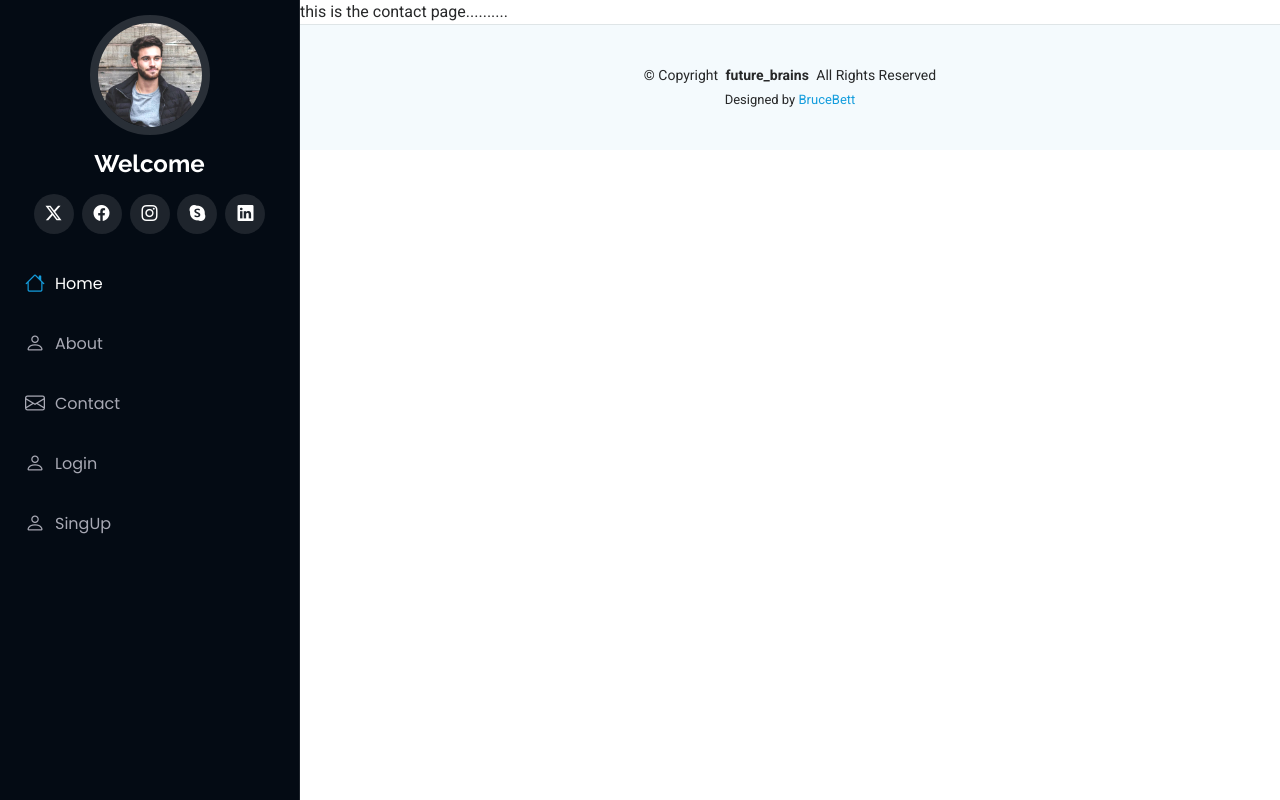
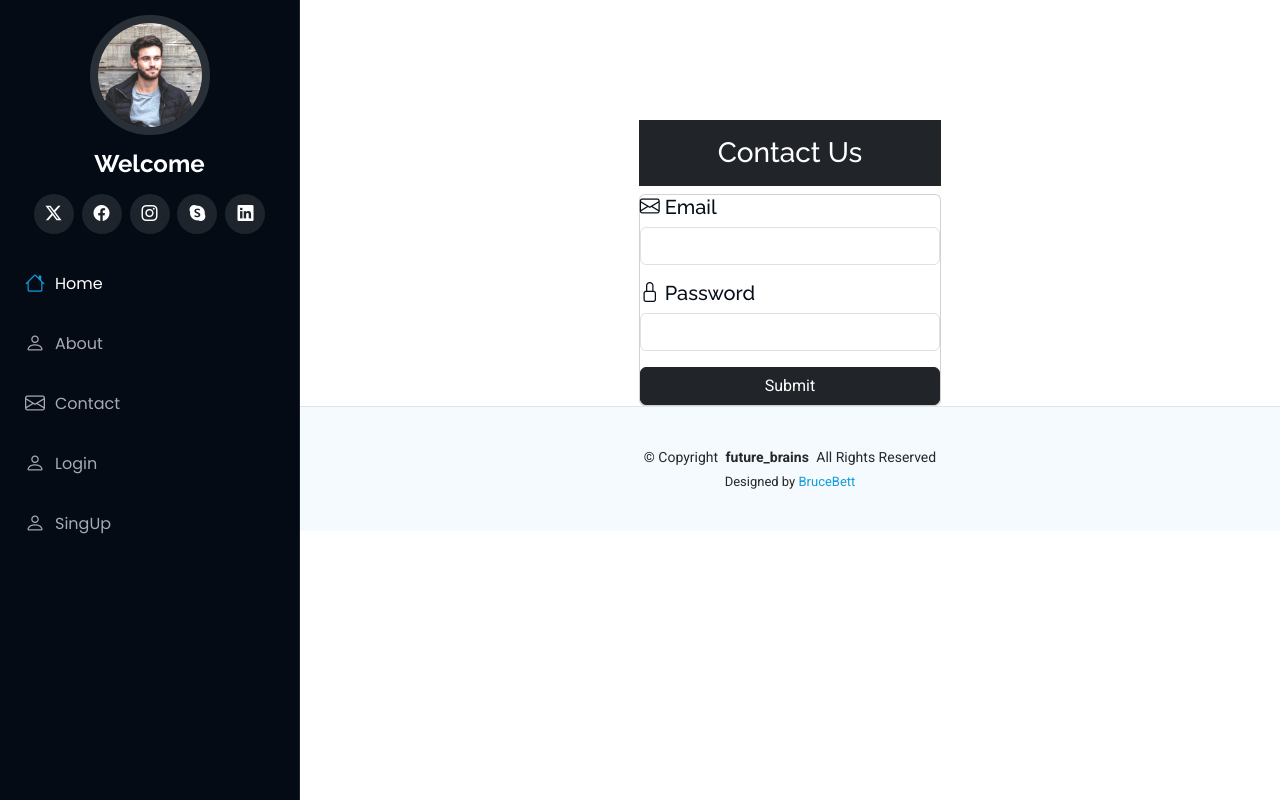
Before and after one commit to brucebett/My-Portfolio, a Django app: page /contact in a window 1280 px wide. Run offline with Django 5.2, Linux system fonts and the light colour scheme; some libraries are stand-ins or nearby versions.

Commit message:
thur31 4  commit

```diff
--- a/project/templates/contact.html
+++ b/project/templates/contact.html
@@ -3,12 +3,56 @@
 
 
 {% block title %}
-Contact
+contact
 {% endblock title %}
 
 
 {% block body %}
-this is the contact page..........
+<div class="container mt-4">
+    <div class="row">
+        <div class="col-md-4"></div>
+
+        <div class="col-md-4">
+            <br>
+            <br>
+            <br>
+            <br>
+            <h3 class="text-white bg-dark text-center p-3">Contact Us</h3>
 
 
+            {% for message in messages %}
+            <div class="alert alert-{{message.tags}} alert-dismissible fade show" role="alert">
+                <strong> {{message}} </strong>
+                <button type="button" class="btn-close" data-bs-dismiss="alert" aria-label="Close"></button>
+              </div>
+              {% endfor %}
+            <div class="card" p-2>
+                <form action="/auth/login/" method="post">
+                    {% csrf_token %}
+            <div class="form-group">
+                <h5><span><i class="bi bi-envelope navicon"></i> Email</span></h5>
+                <input type="email" class="form-control mb-3" name="email" required>
+
+            </div>
+            <div class="form-group">
+                <h5><span><i class="bi bi-lock navicon"></i> Password</span></h5>
+                <input type="password" class="form-control mb-3" name="pass1" required>
+
+            </div>
+
+            <div class="d-grid gap-2">
+                <button class="btn btn-dark" type="submit">Submit</button>
+              </div>
+
+            </div>
+
+        </form>
+
+        </div>
+
+        <div class="col-md-4"></div>
+
+    </div>
+
+</div>
 {% endblock body %}
```
Also changed, not shown: project/db.sqlite3.
